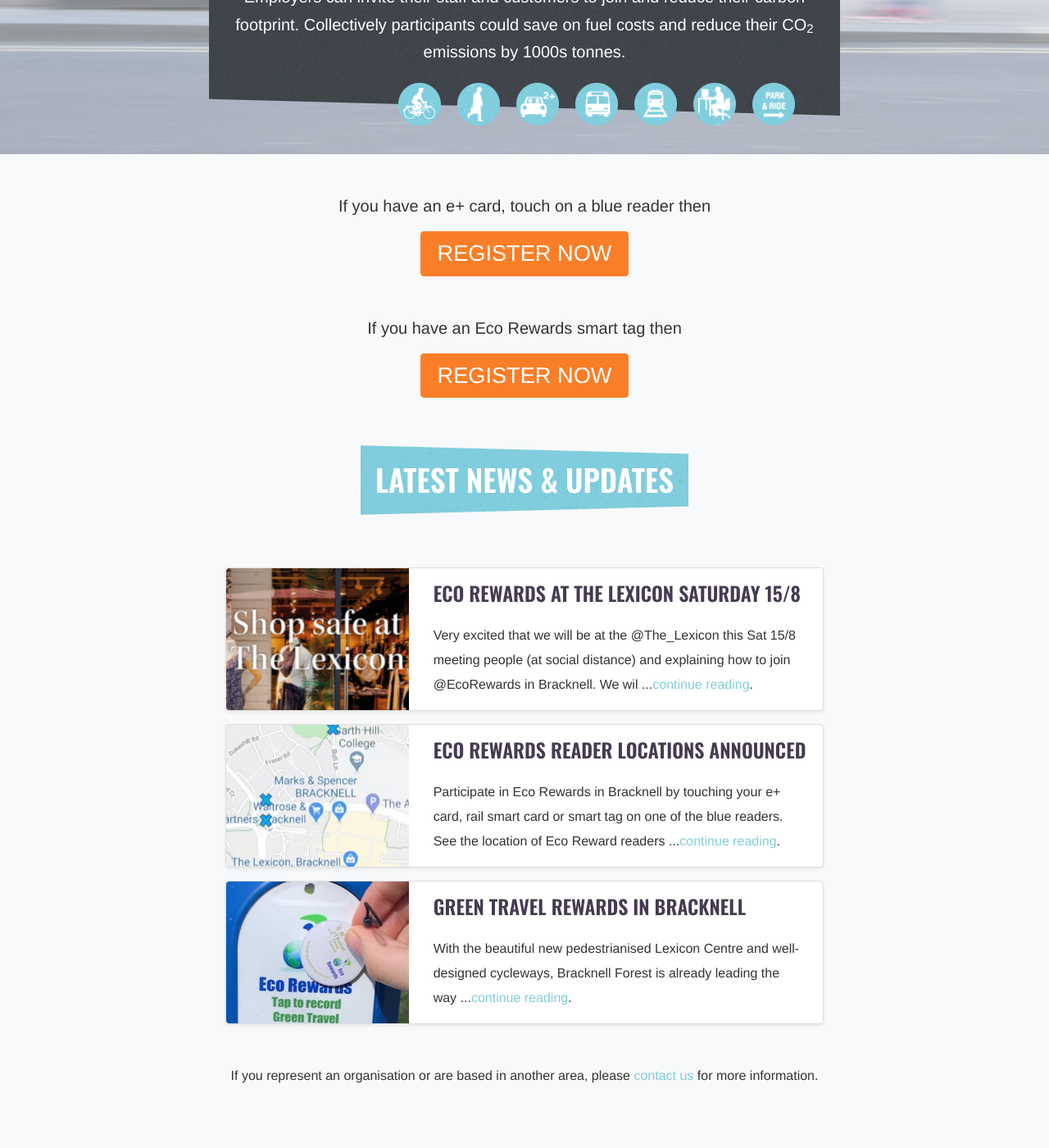
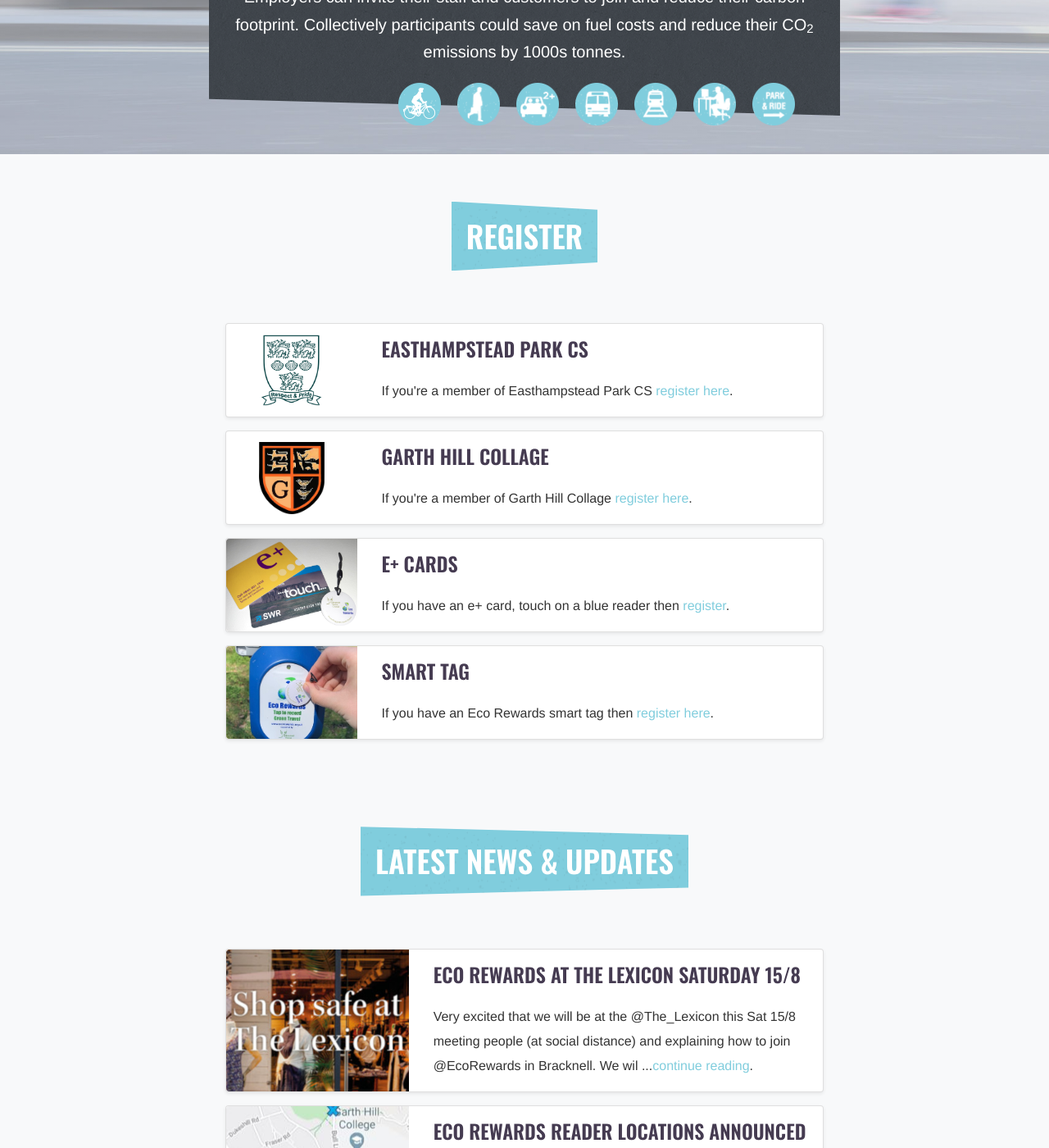
Before and after one commit to EcoRewards/ecorewards.co.uk, a Jekyll site: the page built from bracknell.html, in a window 1280 px wide and 1400 px high, scrolled down 485 px. Shown: the whole window at 82% size. Built offline with Jekyll 4.4.1, drawn with Linux system fonts in a browser that asks for light colours; some web fonts are replaced; comment, search, counter and statistics services are not loaded.

Commit message:
Rework the register links for Bracknell

```diff
--- a/bracknell.html
+++ b/bracknell.html
@@ -7,19 +7,111 @@
 
 {% include bracknell-jumbotron.html %}
 
-<section class="pt-5 pb-0 bg-light">
+<!--<section class="pt-5 pb-0 bg-light">-->
+<!--  <div class="container">-->
+<!--    <div class="row justify-content-md-center">-->
+<!--      <p class="mb-3 lead">-->
+<!--        <a href="/orgs/epcs">-->
+<!--          <img src="/assets/image/orgs/epcs-rev.png" class="left" width="50px">-->
+<!--          Easthampstead Park CS-->
+<!--        </a>-->
+<!--      </p>-->
+<!--      <p class="mb-3 lead">-->
+<!--        <a href="/orgs/epcs">-->
+<!--          <img src="/assets/image/orgs/ghc.png" class="left" width="50px">-->
+<!--          Garth Hill Collage-->
+<!--        </a>-->
+<!--      </p>-->
+<!--    </div>-->
+
+<!--    <div class="row justify-content-md-center">-->
+<!--      <p class="mb-3 lead">If you have an e+ card, touch on a blue reader then</p>-->
+<!--      <p class="mb-5"><a class="btn btn-primary btn-register" href="https://www.ecorewards.org.uk/secure/register.php">REGISTER</a></p>-->
+<!--      <p class="mb-3 lead">If you have an Eco Rewards smart tag then</p>-->
+<!--      <p class="mb-0"><a class="btn btn-primary btn-register" href="https://www.ecorewards.org.uk/secure/register.php">REGISTER</a></p>-->
+<!--    </div>-->
+<!--  </div>-->
+<!--</section>-->
+
+<section id="news" class="pt-5 pb-5 bg-light">
   <div class="container">
-    <div class="row justify-content-md-center">
-      <p class="mb-3 lead">If you have an e+ card, touch on a blue reader then</p>
-    </div>
-    <div class="row justify-content-md-center">
-      <p class="mb-5"><a class="btn btn-primary btn-register" href="https://www.ecorewards.org.uk/secure/register.php">REGISTER NOW</a></p>
-    </div>
-    <div class="row justify-content-md-center">
-      <p class="mb-3 lead">If you have an Eco Rewards smart tag then</p>
-    </div>
-    <div class="row justify-content-md-center">
-      <p class="mb-0"><a class="btn btn-primary btn-register" href="https://www.ecorewards.org.uk/secure/register.php">REGISTER NOW</a></p>
+    <div class="row justify-content-md-center text-center">
+      <div class="col-md-8">
+        <h2 class="heading heading--md heading--color-1 mb-5">Register</h2>
+
+        <div class="card shadow-sm mt-3 text-left">
+          <div class="card-link" onclick="location.href='{{ site.baseurl }}/orgs/epcs'">
+            <div class="row card-body news-body">
+              <div class="col-sm-3">
+                <div class="post-image" style="background: url(/assets/image/orgs/epcs-rev.png) center no-repeat; background-size: 75px"></div>
+              </div>
+              <div class="col-sm-8 pt-3">
+                <h4 class="invert-header m-0 p-0">
+                  Easthampstead Park CS
+                </h4>
+                <p class="mt-3 mb-3 mr-4">
+                  If you're a member of Easthampstead Park CS <a href="{{ site.baseurl }}/orgs/epcs">register here</a>.
+                </p>
+              </div>
+            </div>
+          </div>
+        </div>
+
+        <div class="card shadow-sm mt-3 text-left">
+          <div class="card-link" onclick="location.href='{{ site.baseurl }}/orgs/ghc'">
+            <div class="row card-body news-body">
+              <div class="col-sm-3">
+                <div class="post-image" style="background: url(/assets/image/orgs/ghc.png) center no-repeat; background-size: 80px"></div>
+              </div>
+              <div class="col-sm-8 pt-3">
+                <h4 class="invert-header m-0 p-0">
+                  Garth Hill Collage
+                </h4>
+                <p class="mt-3 mb-3 mr-4">
+                  If you're a member of Garth Hill Collage <a href="{{ site.baseurl }}/orgs/ghc">register here</a>.
+                </p>
+              </div>
+            </div>
+          </div>
+        </div>
+
+        <div class="card shadow-sm mt-3 text-left">
+          <div class="card-link" onclick="location.href='https://www.ecorewards.org.uk/secure/register.php'">
+            <div class="row card-body news-body">
+              <div class="col-sm-3">
+                <div class="post-image" style="background: url(/assets/image/tags.jpg) center no-repeat; background-size: 180px"></div>
+              </div>
+              <div class="col-sm-8 pt-3">
+                <h4 class="invert-header m-0 p-0">
+                  E+ Cards
+                </h4>
+                <p class="mt-3 mb-3 mr-4">
+                  If you have an e+ card, touch on a blue reader then <a href="https://www.ecorewards.org.uk/secure/register.php">register</a>.
+                </p>
+              </div>
+            </div>
+          </div>
+        </div>
+
+        <div class="card shadow-sm mt-3 text-left">
+          <div class="card-link" onclick="location.href='{{ site.baseurl }}/orgs/epcs'">
+            <div class="row card-body news-body">
+              <div class="col-sm-3">
+                <div class="post-image" style="background: url(/assets/image/post/green-travel-rewards-in-bracknell/reader.jpg) center no-repeat; background-size: 160px"></div>
+              </div>
+              <div class="col-sm-8 pt-3">
+                <h4 class="invert-header m-0 p-0">
+                  Smart tag
+                </h4>
+                <p class="mt-3 mb-3 mr-4">
+                  If you have an Eco Rewards smart tag then <a href="https://www.ecorewards.org.uk/secure/register.php">register here</a>.
+                </p>
+              </div>
+            </div>
+          </div>
+        </div>
+
+      </div>
     </div>
   </div>
 </section>
```
Also changed, not shown: assets/image/orgs/epcs-rev.png (added).
